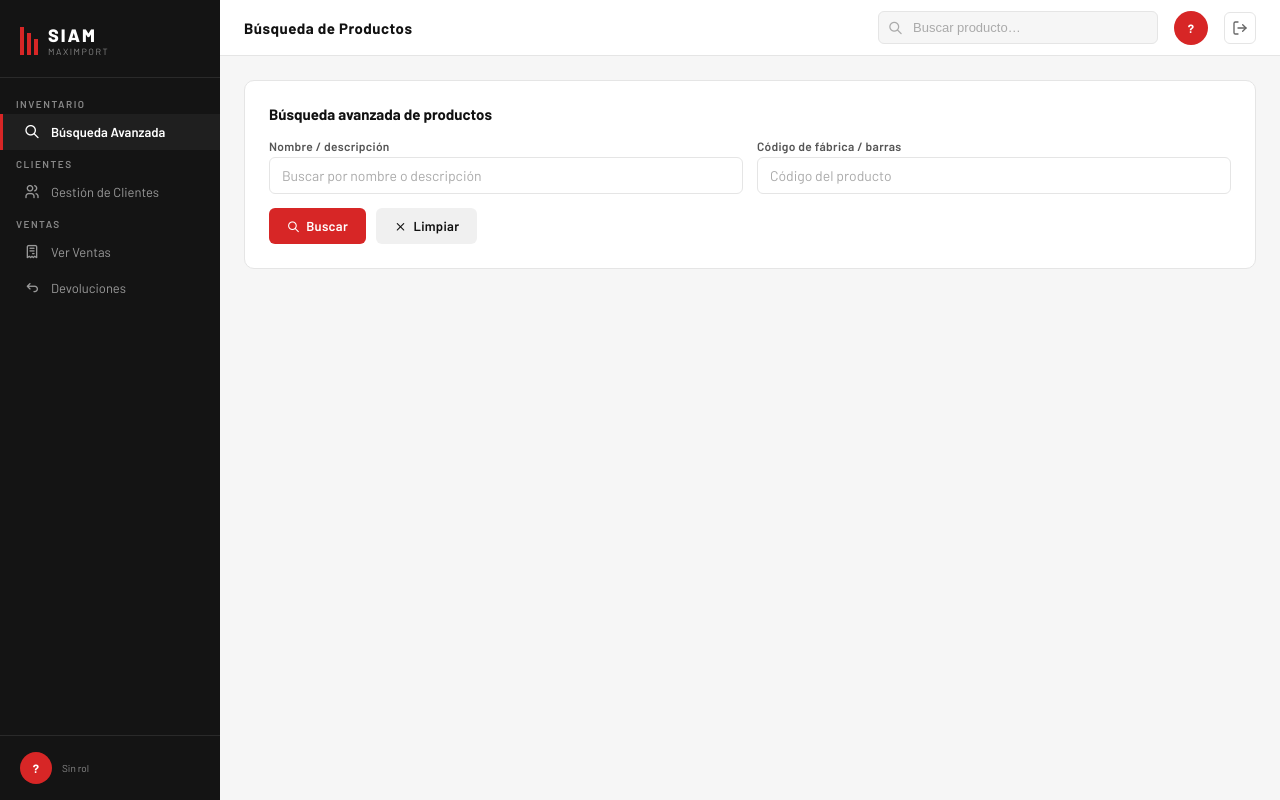
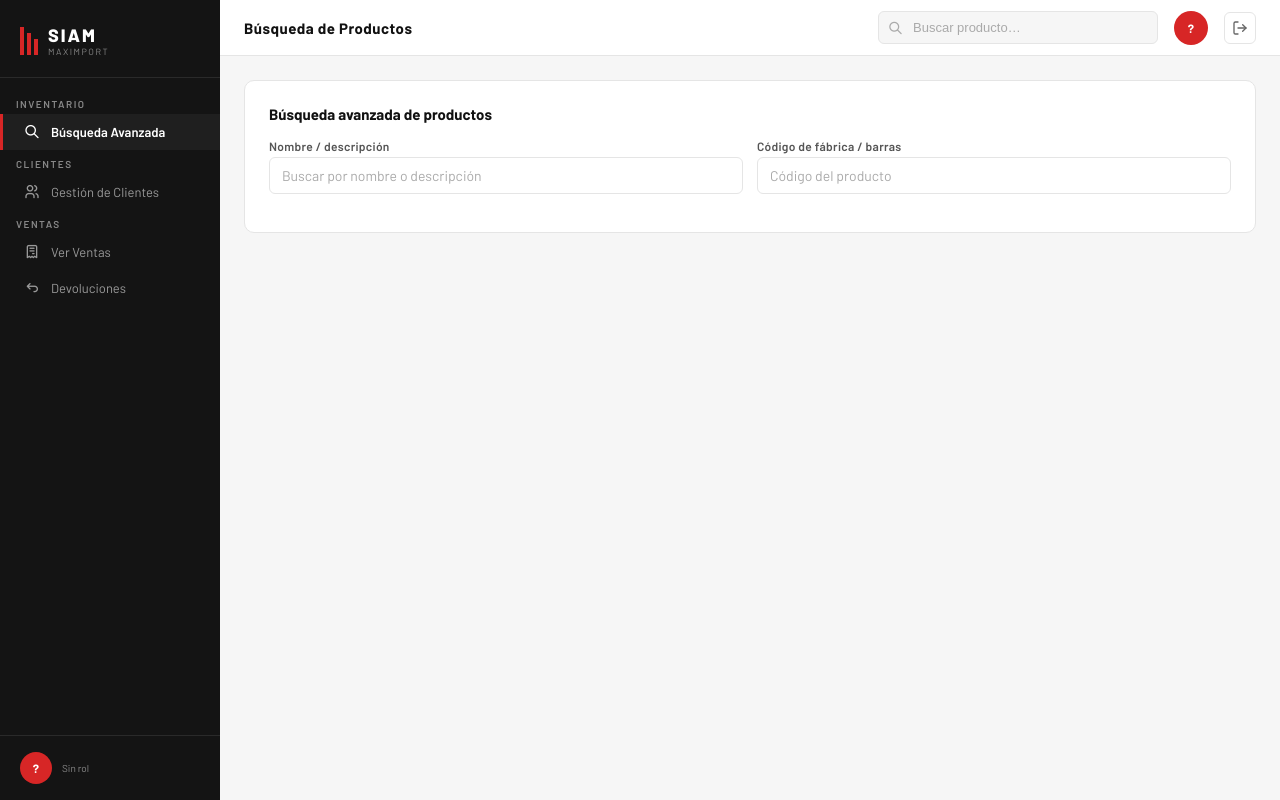
Before and after one commit to pablo713713/siam-frontend, a React (Vite) app: page /busqueda in a window 1280 px wide. Built offline with nearby package versions, Linux system fonts and the light colour scheme; sample sign-in values are in the browser's storage.

Commit message:
Fix: Eliminando botones

```diff
--- a/src/pages/Busqueda.tsx
+++ b/src/pages/Busqueda.tsx
@@ -129,16 +129,6 @@ export function Busqueda({ quickSearch = '', setQuickSearch }: BusquedaProps) {
               placeholder="Código del producto"
             />
           </div>
-        </div>
-        <div style={{ display: 'flex', gap: 10 }}>
-          <button style={btnStyle('primary')} onClick={() => search(1)} disabled={loading}>
-            <i className="ti ti-search" aria-hidden="true" />
-            {loading ? 'Buscando…' : 'Buscar'}
-          </button>
-          <button style={btnStyle()} onClick={clear}>
-            <i className="ti ti-x" aria-hidden="true" />
-            Limpiar
-          </button>
         </div>
       </div>
 
--- a/src/pages/Devoluciones.tsx
+++ b/src/pages/Devoluciones.tsx
@@ -169,15 +169,6 @@ export function Devoluciones() {
             onKeyDown={e => e.key === 'Enter' && buscarVenta()}
           />
         </div>
-        <button style={btnStyle('primary')} onClick={buscarVenta} disabled={loadingVenta}>
-          <i className="ti ti-search" />
-          {loadingVenta ? 'Buscando…' : 'Buscar venta'}
-        </button>
-        {venta && (
-          <button style={btnStyle('secondary')} onClick={limpiar}>
-            <i className="ti ti-refresh" /> Nueva búsqueda
-          </button>
-        )}
       </div>
 
       {}
--- a/src/pages/NuevaVenta.tsx
+++ b/src/pages/NuevaVenta.tsx
@@ -96,7 +96,6 @@ export function NuevaVenta() {
     } catch { flash('Error al cargar cliente ocasional.', 'err'); }
   };
 
-  // ── Producto ──
   const handleProductoChange = (val: string) => {
     setQueryProducto(val);
     if (debounce.current) clearTimeout(debounce.current);
@@ -140,13 +139,11 @@ export function NuevaVenta() {
     setQueryProducto(''); setProductoResults([]);
   };
 
-  // ── Cantidad — sincroniza distribución automáticamente ──
   const cambiarCantidad = (idFab: number, nuevaCantidad: number) => {
     if (nuevaCantidad < 1) return;
     setCarrito((prev) => prev.map((item) => {
       if (item.idFab !== idFab) return item;
 
-      // Si todo cabe en Motor Zone, distribución simple
       if (nuevaCantidad <= item.stockMotorZone) {
         return {
           ...item,
@@ -156,7 +153,6 @@ export function NuevaVenta() {
         };
       }
 
-      // Si no, resetear distribución para que el usuario la ajuste
       return {
         ...item,
         cantidad: nuevaCantidad,
@@ -168,7 +164,6 @@ export function NuevaVenta() {
     }));
   };
 
-  // ── Distribución manual ──
   const cambiarDistribucion = (idFab: number, codSuc: string, nomSuc: string, cantidadAlmacen: number) => {
     if (!codSuc) return;
     setCarrito((prev) => prev.map((item) => {
@@ -202,7 +197,6 @@ export function NuevaVenta() {
 
   const totalCarrito = carrito.reduce((sum, i) => sum + i.importe, 0);
 
-  // ── Confirmar venta ──
   const confirmarVenta = async () => {
     if (!clienteSel) { flash('Seleccioná un cliente.', 'err'); return; }
     if (!carrito.length) { flash('El carrito está vacío.', 'err'); return; }
@@ -264,7 +258,7 @@ export function NuevaVenta() {
 
   return (
     <div>
-      {/* ── Cliente ── */}
+      {}
       <div style={S.card}>
         <div style={S.cardTitle}>Cliente</div>
         {!clienteSel ? (
@@ -280,14 +274,6 @@ export function NuevaVenta() {
                   placeholder="Ej: Juan, Pérez, Ferretería..."
                 />
               </div>
-              <button style={btnStyle('primary')} onClick={buscarCliente} disabled={loadingCliente}>
-                <i className="ti ti-search" aria-hidden="true" />
-                {loadingCliente ? 'Buscando…' : 'Buscar'}
-              </button>
-              <button style={btnStyle()} onClick={seleccionarOcasional}>
-                <i className="ti ti-user-off" aria-hidden="true" />
-                Ocasional
-              </button>
             </div>
             {clienteResults.length > 0 && (
               <div style={{ display: 'flex', flexDirection: 'column', gap: 6 }}>
```
